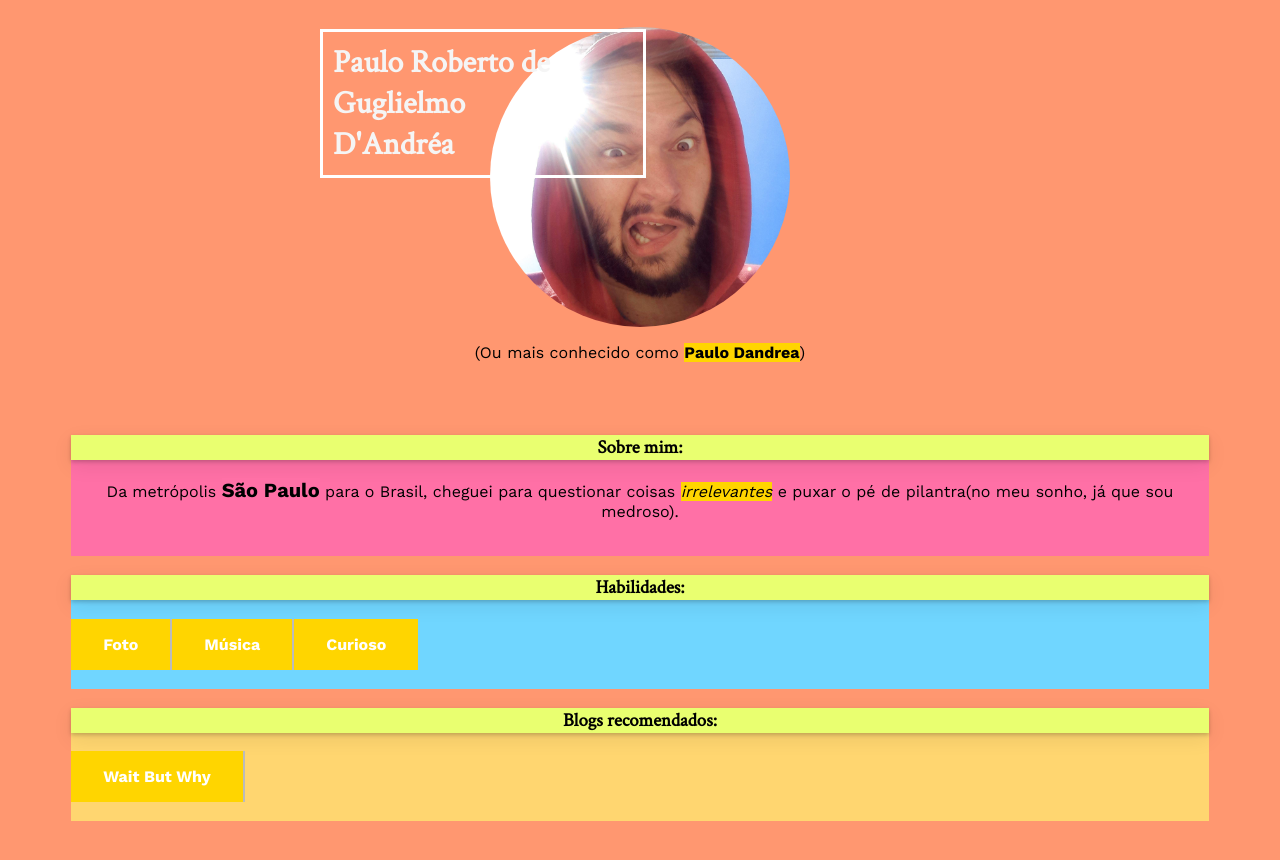
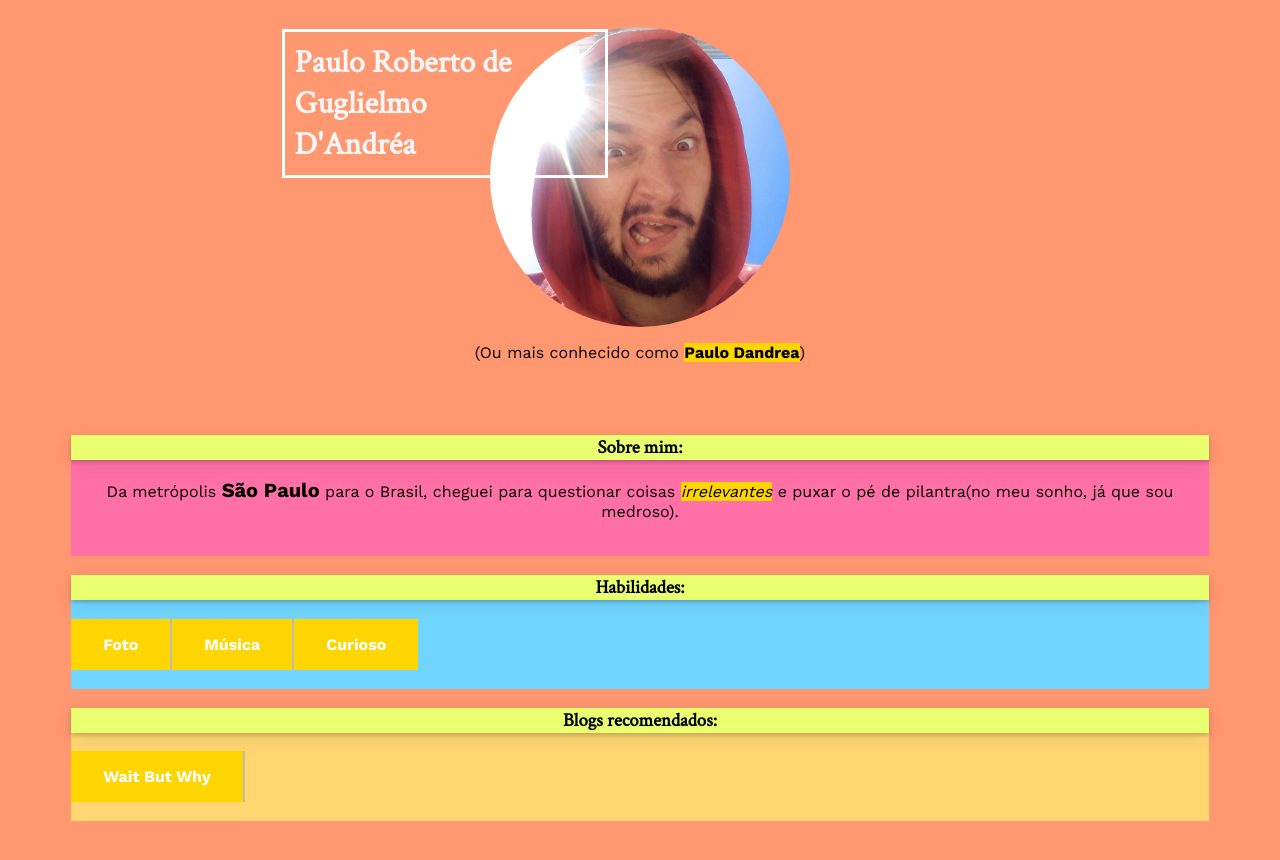
Before and after one commit to Paulo-Dandrea/Paulo-Dandrea.github.io, a plain HTML site: page index.html in a window 1280 px wide. Shown: the top 860 px of the page. Drawn offline with nearby package versions, Linux system fonts and the light colour scheme.

Commit message:
change location of the Big Name Heading

```diff
--- a/mystyle.css
+++ b/mystyle.css
@@ -71,11 +71,12 @@ p {
 .backamarelo{
     background-color: #ffd500 ;
 }
+
 /* Posição do título */
 
 .right {
     position: absolute;
-    left: 25%;
+    left: 22%;
     width: 300px;
     border: 3px solid white;
     padding: 10px;
```
